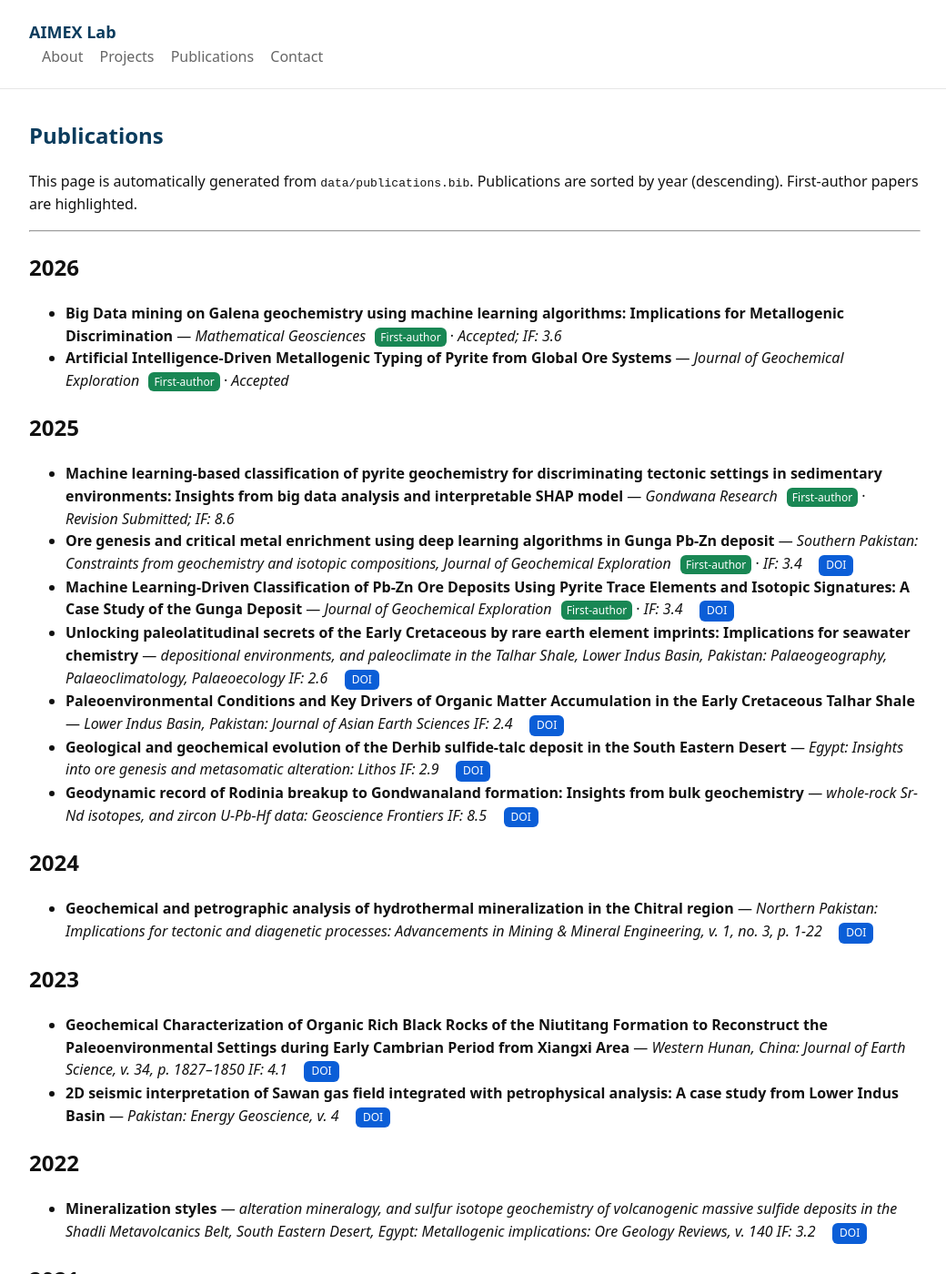
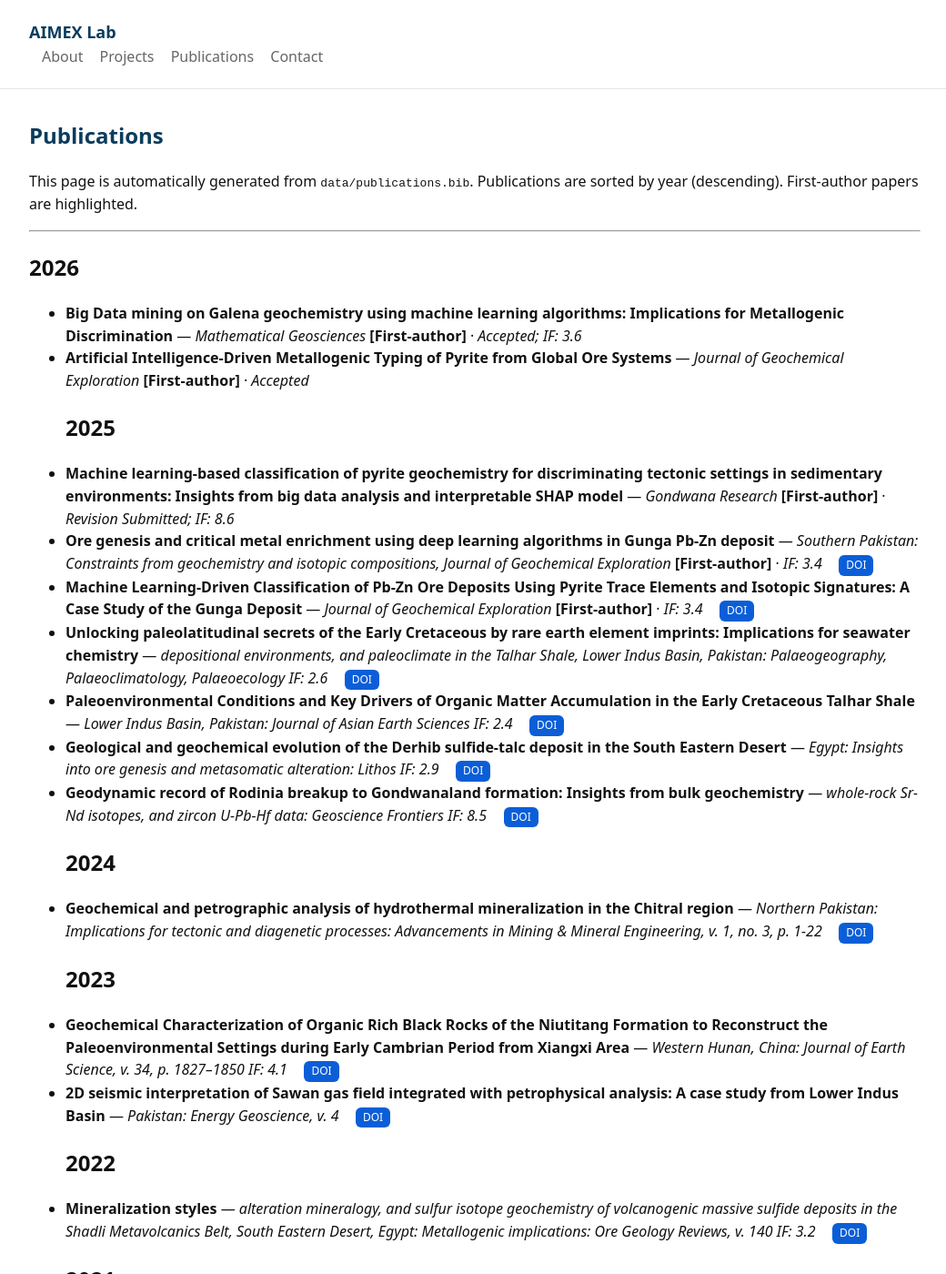
Before and after one commit to Dr-Amar/Dr-Gul.github.io, a Jekyll site: the page built from _pages/publications.md, in a window 1280 px wide and 1400 px high. Shown: the whole window at 91% size, without its empty margins (118-1158 px from the left). Built offline with Jekyll 4.4.1, drawn with Linux system fonts in a browser that asks for light colours; part of the change alters nothing that is shown; some of the changed text lies outside the part shown.

Commit message:
Auto-generate site pages

```diff
--- a/_pages/publications.md
+++ b/_pages/publications.md
@@ -10,35 +10,38 @@ Publications are sorted by year (descending). First-author papers are highlighte
 
 <!-- AUTO-GENERATED:PUBLICATIONS:START -->
 ## 2026
-- **Big Data mining on Galena geochemistry using machine learning algorithms: Implications for Metallogenic Discrimination** — *Mathematical Geosciences* <span class="first-author">First-author</span> · <em>Accepted; IF: 3.6</em>
-- **Artificial Intelligence-Driven Metallogenic Typing of Pyrite from Global Ore Systems** — *Journal of Geochemical Exploration* <span class="first-author">First-author</span> · <em>Accepted</em>
 
+- **Big Data mining on Galena geochemistry using machine learning algorithms: Implications for Metallogenic Discrimination** — *Mathematical Geosciences* **[First-author]** · *Accepted; IF: 3.6*
+- **Artificial Intelligence-Driven Metallogenic Typing of Pyrite from Global Ore Systems** — *Journal of Geochemical Exploration* **[First-author]** · *Accepted*
 ## 2025
-- **Machine learning-based classification of pyrite geochemistry for discriminating tectonic settings in sedimentary environments: Insights from big data analysis and interpretable SHAP model** — *Gondwana Research* <span class="first-author">First-author</span> · <em>Revision Submitted; IF: 8.6</em>
-- **Ore genesis and critical metal enrichment using deep learning algorithms in Gunga Pb-Zn deposit** — *Southern Pakistan: Constraints from geochemistry and isotopic compositions, Journal of Geochemical Exploration* <span class="first-author">First-author</span> · <em>IF: 3.4</em> &nbsp; <a class="doi-btn" href="https://doi.org/10.1016/j.gexplo.2025.107771" target="_blank" rel="noopener">DOI</a>
-- **Machine Learning-Driven Classification of Pb-Zn Ore Deposits Using Pyrite Trace Elements and Isotopic Signatures: A Case Study of the Gunga Deposit** — *Journal of Geochemical Exploration* <span class="first-author">First-author</span> · <em>IF: 3.4</em> &nbsp; <a class="doi-btn" href="https://doi.org/10.1016/j.gexplo.2025.107693" target="_blank" rel="noopener">DOI</a>
-- **Unlocking paleolatitudinal secrets of the Early Cretaceous by rare earth element imprints: Implications for seawater chemistry** — *depositional environments, and paleoclimate in the Talhar Shale, Lower Indus Basin, Pakistan: Palaeogeography, Palaeoclimatology, Palaeoecology* <em>IF: 2.6</em> &nbsp; <a class="doi-btn" href="https://doi.org/10.1016/j.palaeo.2025.112985" target="_blank" rel="noopener">DOI</a>
-- **Paleoenvironmental Conditions and Key Drivers of Organic Matter Accumulation in the Early Cretaceous Talhar Shale** — *Lower Indus Basin, Pakistan: Journal of Asian Earth Sciences* <em>IF: 2.4</em> &nbsp; <a class="doi-btn" href="https://doi.org/10.1016/j.jseaes.2025.106716" target="_blank" rel="noopener">DOI</a>
-- **Geological and geochemical evolution of the Derhib sulfide-talc deposit in the South Eastern Desert** — *Egypt: Insights into ore genesis and metasomatic alteration: Lithos* <em>IF: 2.9</em> &nbsp; <a class="doi-btn" href="https://doi.org/10.1016/j.lithos.2025.108049" target="_blank" rel="noopener">DOI</a>
-- **Geodynamic record of Rodinia breakup to Gondwanaland formation: Insights from bulk geochemistry** — *whole-rock Sr-Nd isotopes, and zircon U-Pb-Hf data: Geoscience Frontiers* <em>IF: 8.5</em> &nbsp; <a class="doi-btn" href="https://doi.org/10.1016/j.gsf.2025.102082" target="_blank" rel="noopener">DOI</a>
 
+- **Machine learning-based classification of pyrite geochemistry for discriminating tectonic settings in sedimentary environments: Insights from big data analysis and interpretable SHAP model** — *Gondwana Research* **[First-author]** · *Revision Submitted; IF: 8.6*
+- **Ore genesis and critical metal enrichment using deep learning algorithms in Gunga Pb-Zn deposit** — *Southern Pakistan: Constraints from geochemistry and isotopic compositions, Journal of Geochemical Exploration* **[First-author]** · *IF: 3.4* &nbsp; <a class="doi-btn" href="https://doi.org/10.1016/j.gexplo.2025.107771" target="_blank" rel="noopener">DOI</a>
+- **Machine Learning-Driven Classification of Pb-Zn Ore Deposits Using Pyrite Trace Elements and Isotopic Signatures: A Case Study of the Gunga Deposit** — *Journal of Geochemical Exploration* **[First-author]** · *IF: 3.4* &nbsp; <a class="doi-btn" href="https://doi.org/10.1016/j.gexplo.2025.107693" target="_blank" rel="noopener">DOI</a>
+- **Unlocking paleolatitudinal secrets of the Early Cretaceous by rare earth element imprints: Implications for seawater chemistry** — *depositional environments, and paleoclimate in the Talhar Shale, Lower Indus Basin, Pakistan: Palaeogeography, Palaeoclimatology, Palaeoecology* *IF: 2.6* &nbsp; <a class="doi-btn" href="https://doi.org/10.1016/j.palaeo.2025.112985" target="_blank" rel="noopener">DOI</a>
+- **Paleoenvironmental Conditions and Key Drivers of Organic Matter Accumulation in the Early Cretaceous Talhar Shale** — *Lower Indus Basin, Pakistan: Journal of Asian Earth Sciences* *IF: 2.4* &nbsp; <a class="doi-btn" href="https://doi.org/10.1016/j.jseaes.2025.106716" target="_blank" rel="noopener">DOI</a>
+- **Geological and geochemical evolution of the Derhib sulfide-talc deposit in the South Eastern Desert** — *Egypt: Insights into ore genesis and metasomatic alteration: Lithos* *IF: 2.9* &nbsp; <a class="doi-btn" href="https://doi.org/10.1016/j.lithos.2025.108049" target="_blank" rel="noopener">DOI</a>
+- **Geodynamic record of Rodinia breakup to Gondwanaland formation: Insights from bulk geochemistry** — *whole-rock Sr-Nd isotopes, and zircon U-Pb-Hf data: Geoscience Frontiers* *IF: 8.5* &nbsp; <a class="doi-btn" href="https://doi.org/10.1016/j.gsf.2025.102082" target="_blank" rel="noopener">DOI</a>
 ## 2024
+
 - **Geochemical and petrographic analysis of hydrothermal mineralization in the Chitral region** — *Northern Pakistan: Implications for tectonic and diagenetic processes: Advancements in Mining & Mineral Engineering, v. 1, no. 3, p. 1-22* &nbsp; <a class="doi-btn" href="https://doi.org/10.33552/AMME.2024.01.00051" target="_blank" rel="noopener">DOI</a>
+## 2023
 
-## 2023
-- **Geochemical Characterization of Organic Rich Black Rocks of the Niutitang Formation to Reconstruct the Paleoenvironmental Settings during Early Cambrian Period from Xiangxi Area** — *Western Hunan, China: Journal of Earth Science, v. 34, p. 1827–1850* <em>IF: 4.1</em> &nbsp; <a class="doi-btn" href="https://doi.org/10.1007/s12583-021-1524-x" target="_blank" rel="noopener">DOI</a>
+- **Geochemical Characterization of Organic Rich Black Rocks of the Niutitang Formation to Reconstruct the Paleoenvironmental Settings during Early Cambrian Period from Xiangxi Area** — *Western Hunan, China: Journal of Earth Science, v. 34, p. 1827–1850* *IF: 4.1* &nbsp; <a class="doi-btn" href="https://doi.org/10.1007/s12583-021-1524-x" target="_blank" rel="noopener">DOI</a>
 - **2D seismic interpretation of Sawan gas field integrated with petrophysical analysis: A case study from Lower Indus Basin** — *Pakistan: Energy Geoscience, v. 4* &nbsp; <a class="doi-btn" href="https://doi.org/10.1016/j.engeos.2022.100143" target="_blank" rel="noopener">DOI</a>
+## 2022
 
-## 2022
-- **Mineralization styles** — *alteration mineralogy, and sulfur isotope geochemistry of volcanogenic massive sulfide deposits in the Shadli Metavolcanics Belt, South Eastern Desert, Egypt: Metallogenic implications: Ore Geology Reviews, v. 140* <em>IF: 3.2</em> &nbsp; <a class="doi-btn" href="https://doi.org/10.1016/j.oregeorev.2021.104402" target="_blank" rel="noopener">DOI</a>
+- **Mineralization styles** — *alteration mineralogy, and sulfur isotope geochemistry of volcanogenic massive sulfide deposits in the Shadli Metavolcanics Belt, South Eastern Desert, Egypt: Metallogenic implications: Ore Geology Reviews, v. 140* *IF: 3.2* &nbsp; <a class="doi-btn" href="https://doi.org/10.1016/j.oregeorev.2021.104402" target="_blank" rel="noopener">DOI</a>
+## 2021
 
-## 2021
 - **Organic geochemical evaluation of Cretaceous Talhar Shale for shale oil and gas potential from Lower Indus Basin** — *Pakistan: Journal of Petroleum Science and Engineering, v. 200* &nbsp; <a class="doi-btn" href="https://doi.org/10.1016/j.petrol.2021.108404" target="_blank" rel="noopener">DOI</a>
+## 2020
 
-## 2020
 - **Reservoir Characterization by using Petrophysical-Electrofacies Analyses and Subsurface Structural Interpretation of the Nandpur Gas Field** — *Middle Indus Basin, Pakistan, Himalayan Geology.*
+## 2016
 
-## 2016
-- **Evaluation of Shale Gas Prospect in Datta Formation Upper Indus Basin Evaluation of Shale Gas Prospect in Datta Formation Upper Indus Basin** — *Pakistan: ww.piche.org.pk/journal* <span class="first-author">First-author</span>
+- **Evaluation of Shale Gas Prospect in Datta Formation Upper Indus Basin Evaluation of Shale Gas Prospect in Datta Formation Upper Indus Basin** — *Pakistan: ww.piche.org.pk/journal* **[First-author]**
+
+> Tip: You can style the DOI button via CSS class `.doi-btn`.
 
 <!-- AUTO-GENERATED:PUBLICATIONS:END -->
```
